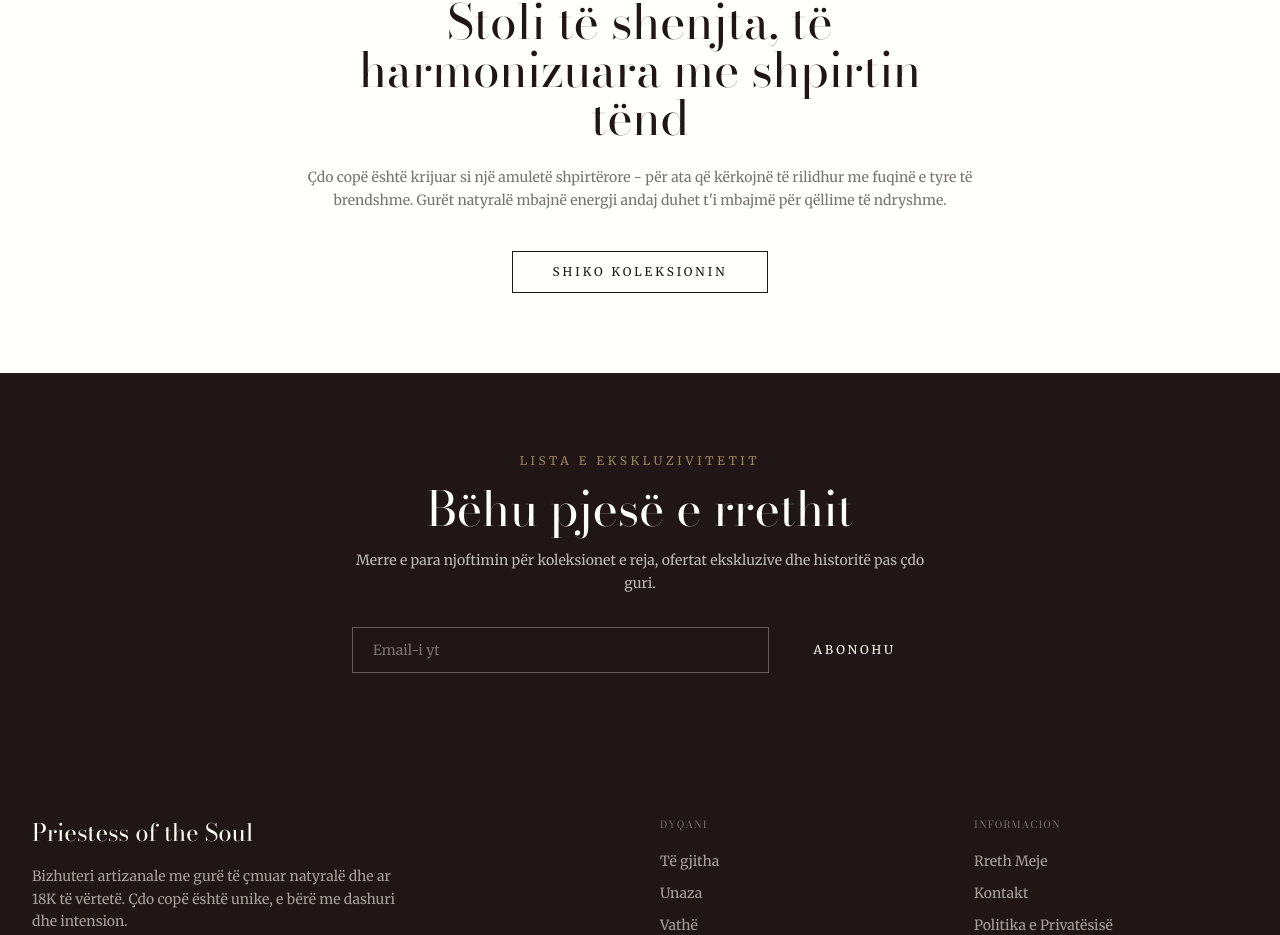
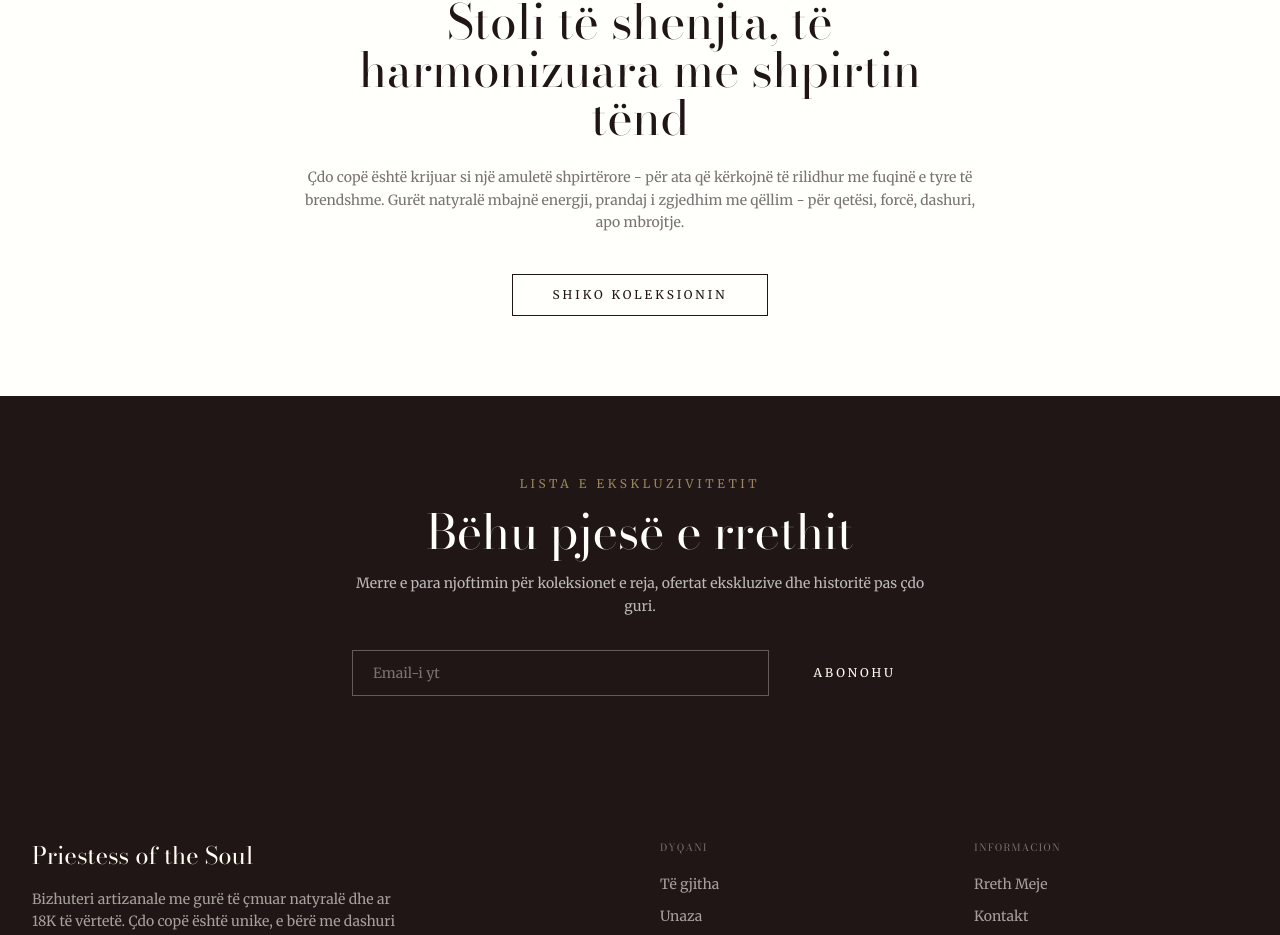
Before and after one commit to jonaberishaa/priestess-of-the-soul, a Next.js app: page / in a window 1280 px wide. Shown: the part 3592-4527 px from the top of the page. Built offline with nearby package versions, Linux system fonts and the light colour scheme.

Commit message:
Polish homepage philosophy copy for a more evocative tone

```diff
--- a/src/app/page.tsx
+++ b/src/app/page.tsx
@@ -189,8 +189,8 @@ export default function HomePage() {
             </h2>
             <p className="text-[#201616]/60 leading-relaxed font-body text-sm mb-10">
               Çdo copë është krijuar si një amuletë shpirtërore - për ata që kërkojnë
-              të rilidhur me fuqinë e tyre të brendshme. Gurët natyralë mbajnë energji
-              andaj duhet t'i mbajmë për qëllime të ndryshme.
+              të rilidhur me fuqinë e tyre të brendshme. Gurët natyralë mbajnë energji,
+              prandaj i zgjedhim me qëllim - për qetësi, forcë, dashuri, apo mbrojtje.
             </p>
             <Link href="/dyqan" className="inline-block border border-[#201616] text-[#201616] px-10 py-3 text-xs tracking-[0.25em] uppercase hover:bg-[#201616] hover:text-[#fffef2] transition-colors">
               Shiko Koleksionin
```
